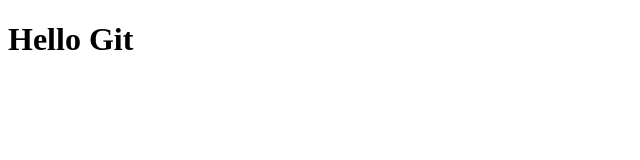
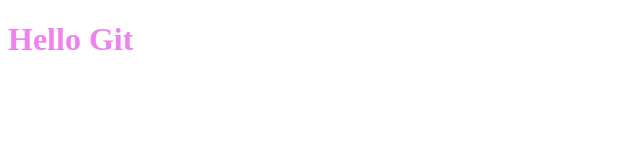
Before and after one commit to developer-maythinn/git-testing, a plain HTML site: page index.html in a window 1280 px wide. Shown: the whole page, without its empty margins (0-640 px from the left). Drawn offline with Linux system fonts and the light colour scheme.

Commit message:
change h1 color
color change

```diff
--- a/index.html
+++ b/index.html
@@ -5,6 +5,11 @@
     <meta http-equiv="X-UA-Compatible" content="IE=edge">
     <meta name="viewport" content="width=device-width, initial-scale=1.0">
     <title>Document</title>
+    <style>
+        h1{
+            color: violet;
+        }
+    </style>
 </head>
 <body>
     <h1>Hello Git</h1>
```
